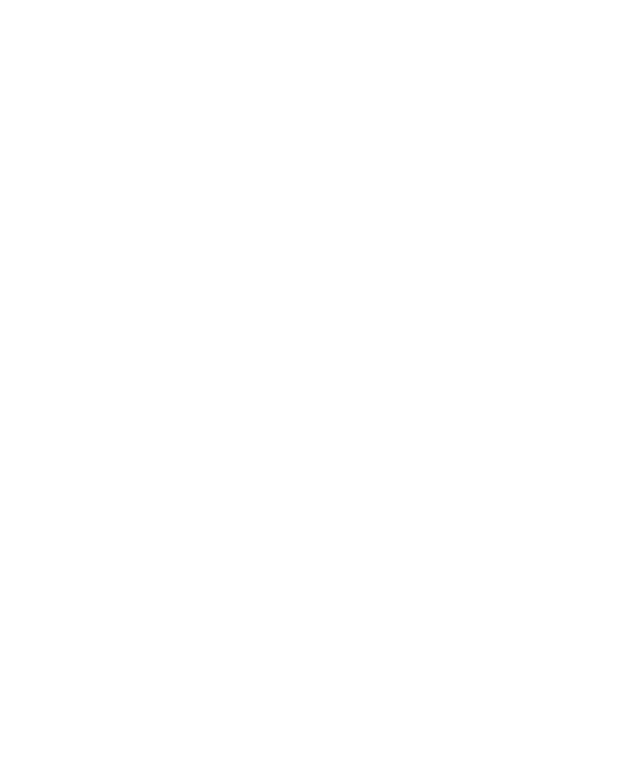
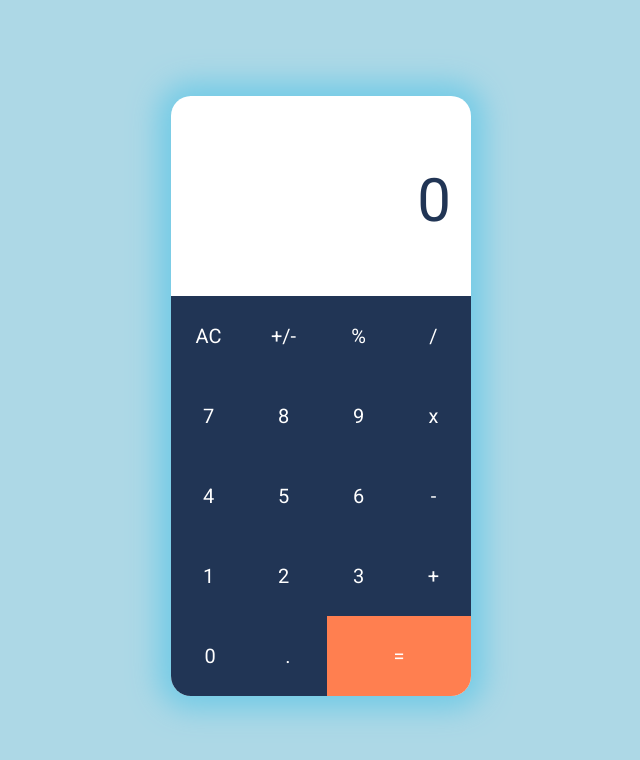
Before and after one commit to IsmaaTR/TOP-calculator, a plain HTML site: page index.html in a window 1280 px wide. Shown: the whole page, without its empty margins (319-959 px from the left). Drawn offline with Linux system fonts and the light colour scheme.

Commit message:
Implemented calculator design + initialization

```diff
--- a/index.html
+++ b/index.html
@@ -6,6 +6,12 @@
         <link rel="stylesheet" href="resources/css/styles.css">
     </head>
     <body>
-
+        <div id="calculator-container">
+            <div id="display">
+                <p id="result">0</p>
+            </div>
+            <div id="buttons">
+            </div>
+        </div>
     </body>
 </html>
--- a/resources/css/styles.css
+++ b/resources/css/styles.css
@@ -0,0 +1,64 @@
+@import url('https://fonts.googleapis.com/css2?family=Roboto:ital,wght@0,100..900;1,100..900&display=swap');
+
+* {
+    font-family: "Roboto", sans-serif;
+}
+
+body {
+    display: flex;
+    align-items: center;
+    justify-content: center;
+    background-color: #add8e6;
+}
+
+#calculator-container {
+    border-radius: 20px;
+    background-color: white;
+    width: 300px;
+    height: 600px;
+    margin: 7% 0;
+    -webkit-box-shadow: 0px 0px 29px 13px rgba(115,203,230,1);
+    -moz-box-shadow: 0px 0px 29px 13px rgba(115,203,230,1);
+    box-shadow: 0px 0px 29px 13px rgba(115,203,230,1);
+    display: flex;
+    flex-direction: column;
+    overflow: hidden;
+}
+
+#display {
+    flex: 1;
+    display: flex;
+    justify-content: flex-end;
+    align-items: flex-end;
+}
+
+#result {
+    margin-right: 20px;
+    font-size: 60px;
+    color: #213555;
+}
+
+#buttons {
+    flex: 2;
+    display: flex;
+    flex-direction: column;
+}
+
+.row {
+    display: flex;
+    flex: 1;
+}
+
+button {
+    flex: 1;
+    font-size: 20px;
+    color: white;
+    background-color: #213555;
+    border: none;
+    cursor: pointer;
+}
+
+#equals {
+    background-color: #ff7f50;
+    flex: 2;
+}
--- a/resources/js/script.js
+++ b/resources/js/script.js
@@ -1,3 +1,29 @@
+const buttons = ['AC', '+/-', '%', '/', '7', '8', '9', 'x', '4', '5', '6', '-', '1', '2', '3', '+', '0', '.', '='];
+const buttonNames = ['clear', 'negate', 'percent', 'divide', 'seven', 'eight', 'nine', 'multiply', 'four', 'five', 'six', 'subtract', 'one', 'two', 'three', 'add', 'zero', 'decimal', 'equals'];
+const numRows = 5;
+const numCols = 4;
+
+// Initialice the calculator
+initialiceCalc();
+
+function initialiceCalc() {
+    const bottonDiv = document.getElementById('buttons');
+    for (let i = 0; i < numRows; i++) {
+        const row = document.createElement('div');
+        row.classList.add('row');
+        for (let j = 0; j < numCols; j++) {
+            if (i*numCols + j < buttons.length) {
+                const button = document.createElement('button');
+                button.classList.add('button');
+                button.id = buttonNames[i * numCols + j];
+                button.innerText = buttons[i * numCols + j];
+                row.appendChild(button);
+            }
+        }
+        bottonDiv.appendChild(row);
+    }
+}
+
 /**
  * Add two numbers
  * @param {*} a
```
